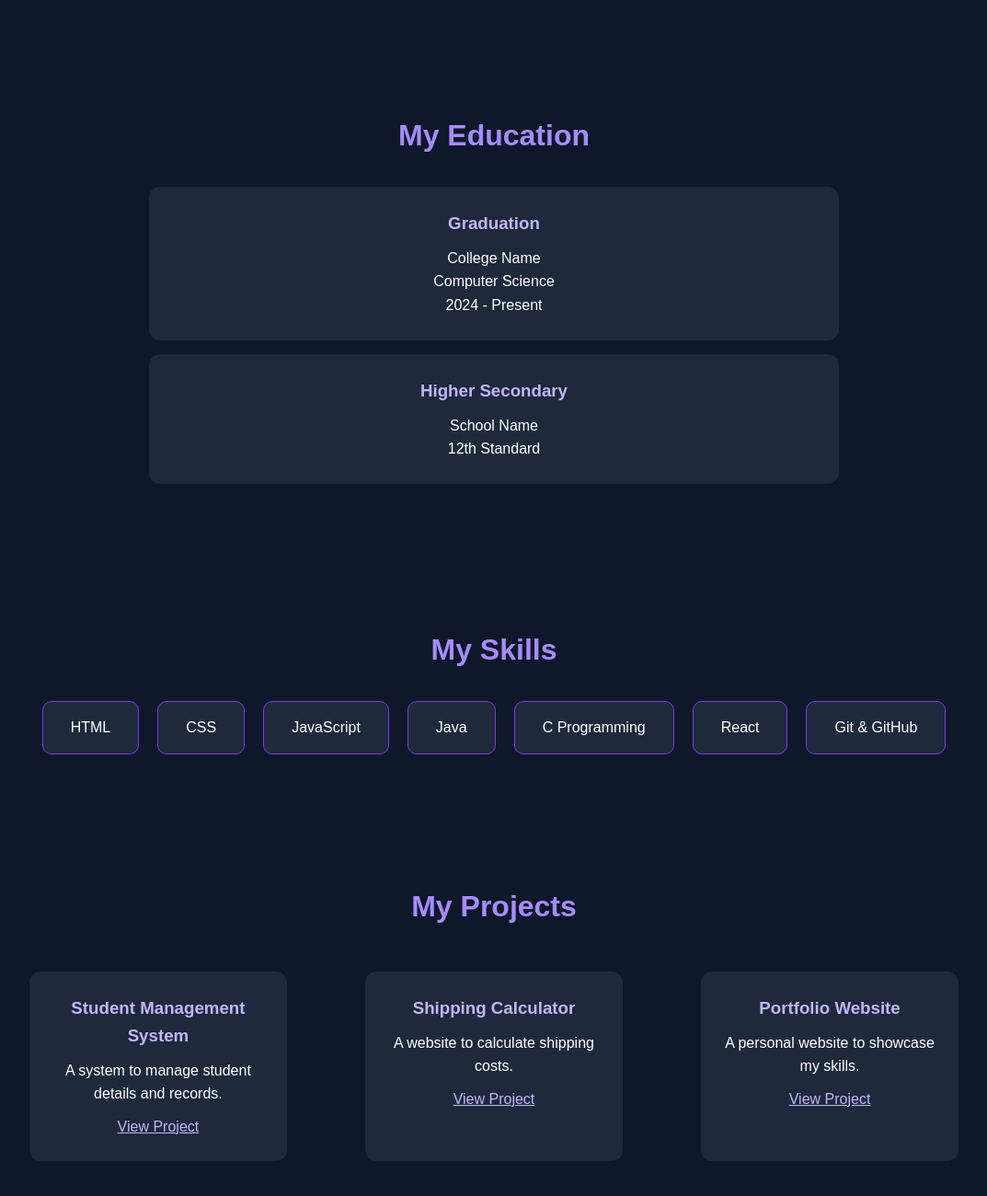
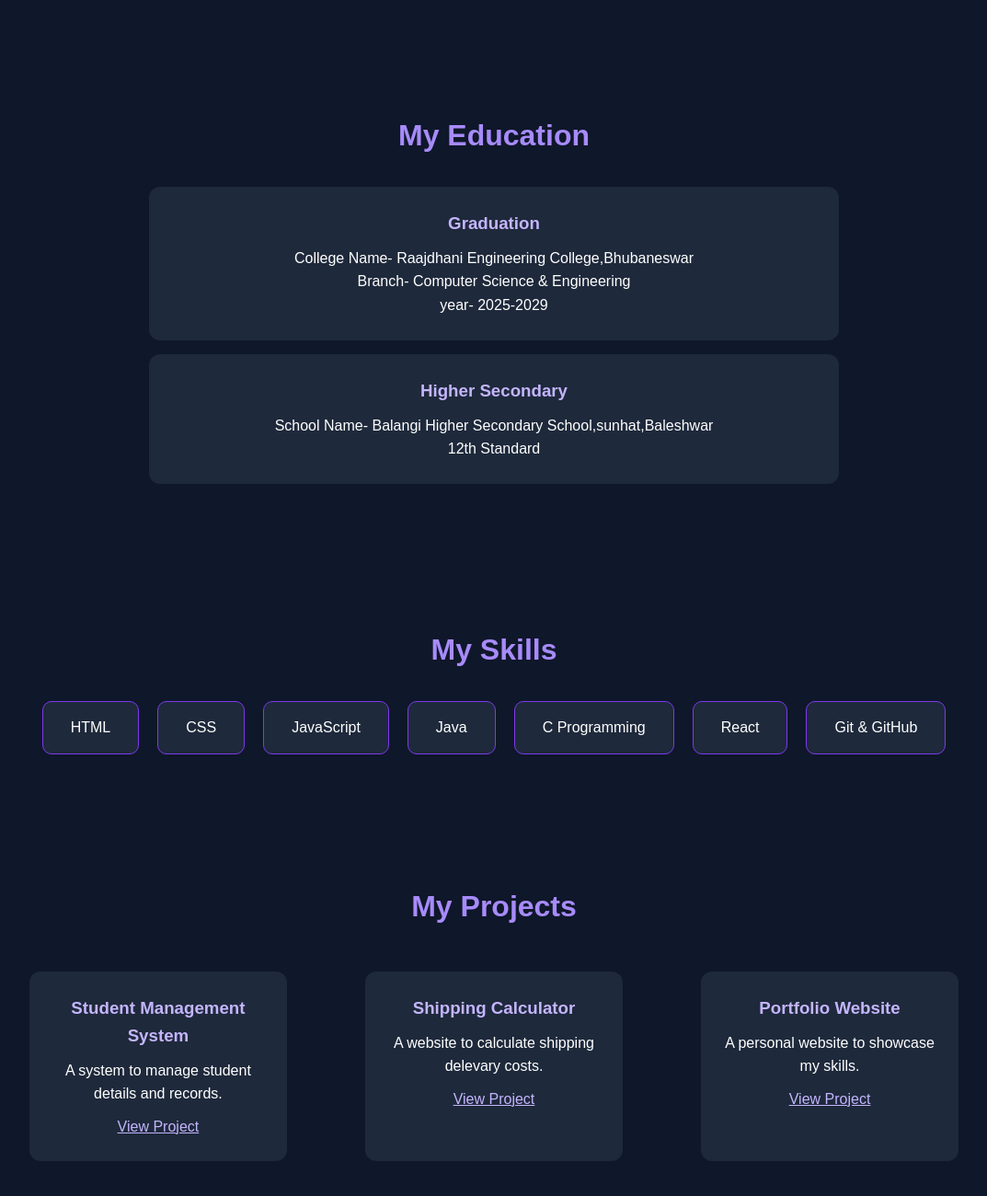
Before and after one commit to debishreehota246-D/Student-Portfolio, a plain HTML site: page index.html in a window 1280 px wide. Shown: the part 1019-2319 px from the top of the page at 92% size, without its empty margins (103-1176 px from the left). Drawn offline with Linux system fonts and the light colour scheme.

Commit message:
some changes are there

```diff
--- a/index.html
+++ b/index.html
@@ -55,18 +55,18 @@
     </section>
 
     <section id="education" class="section">
-        <h2>My Education</h2>
+        <h2><b>My Education</b></h2>
 
         <div class="card">
-            <h3>Graduation</h3>
-            <p>College Name</p>
-            <p>Computer Science</p>
-            <p>2024 - Present</p>
+            <h3><b>Graduation</b></h3>
+            <p>College Name- Raajdhani Engineering College,Bhubaneswar</p>
+            <p>Branch- Computer Science & Engineering</p>
+            <p>year- 2025-2029</p>
         </div>
 
         <div class="card">
-            <h3>Higher Secondary</h3>
-            <p>School Name</p>
+            <h3><b>Higher Secondary</b></h3>
+            <p>School Name- Balangi Higher Secondary School,sunhat,Baleshwar</p>
             <p>12th Standard</p>
         </div>
     </section>
@@ -98,7 +98,7 @@
 
             <div class="card">
                 <h3>Shipping Calculator</h3>
-                <p>A website to calculate shipping costs.</p>
+                <p>A website to calculate shipping delevary costs.</p>
                 <a href="#">View Project</a>
             </div>
 
```
